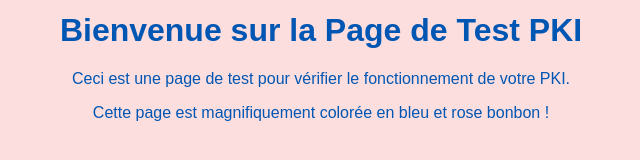
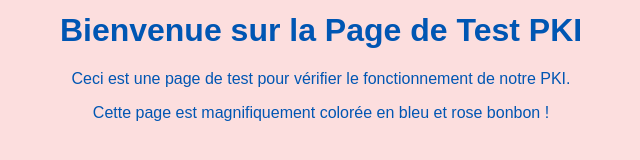
Before and after one commit to MariemeSougoufara/sunuPki, a plain HTML site: page index.html in a window 1280 px wide. Shown: the part 336-496 px from the top of the page, 319-959 px from the left. Drawn offline with Linux system fonts and the light colour scheme.

Commit message:
fix bugs

```diff
--- a/index.html
+++ b/index.html
@@ -32,7 +32,7 @@
 <body>
     <div class="container">
         <h1>Bienvenue sur la Page de Test PKI</h1>
-        <p>Ceci est une page de test pour vérifier le fonctionnement de votre PKI.</p>
+        <p>Ceci est une page de test pour vérifier le fonctionnement de notre PKI.</p>
         <p>Cette page est magnifiquement colorée en bleu et rose bonbon !</p>
     </div>
 </body>
```
